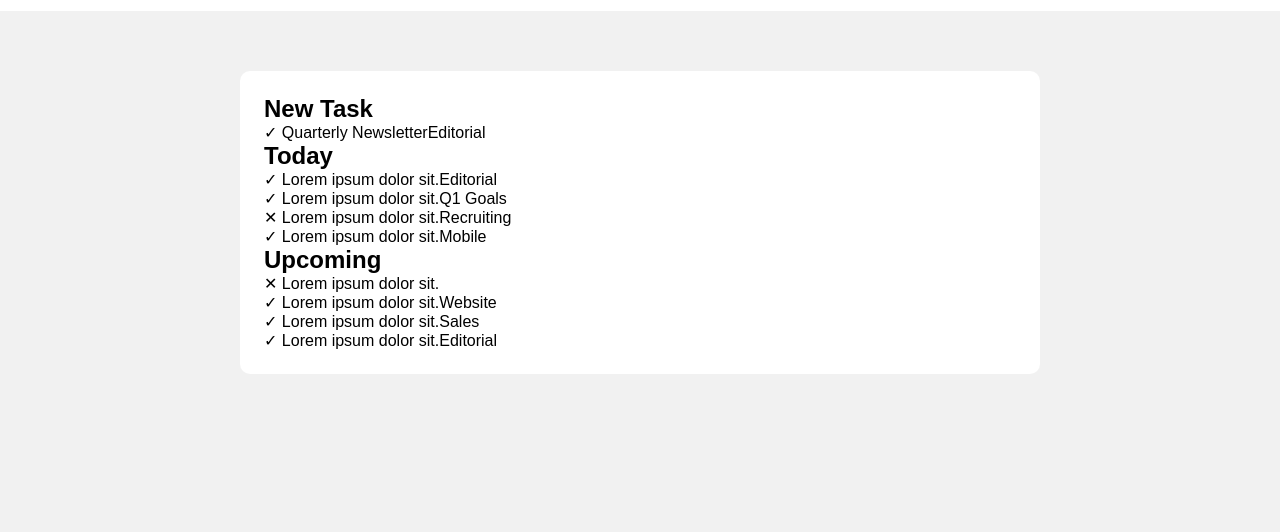
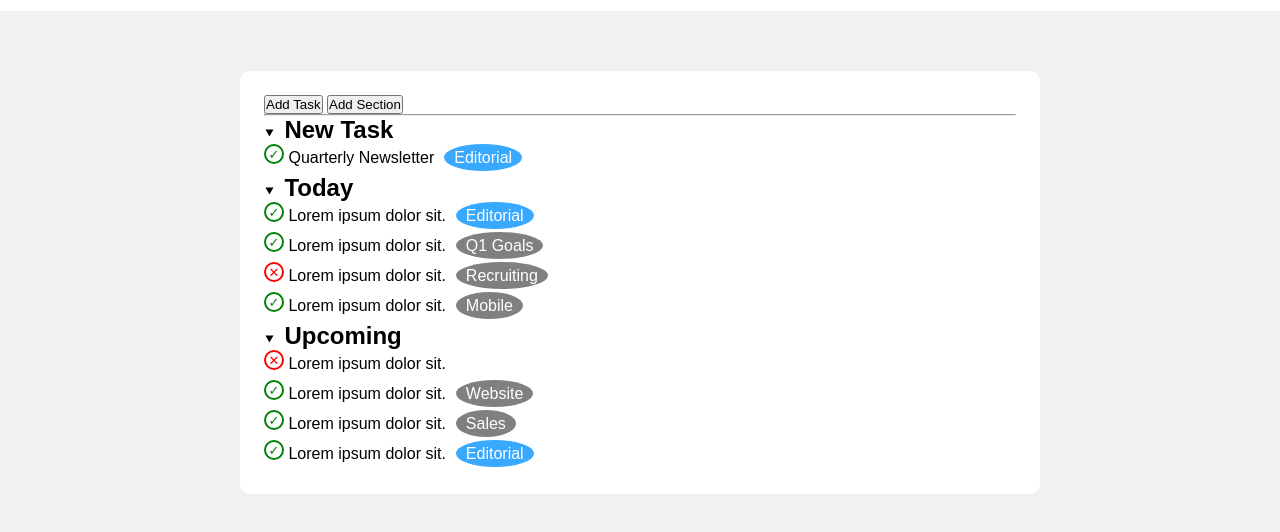
Before and after one commit to AlessandroSacchetti/html-css-toboolist, a plain HTML site: page index.html in a window 1280 px wide. Shown: the part 66-598 px from the top of the page. Drawn offline with Linux system fonts and the light colour scheme.

Commit message:
ADD: main html, css classes, styles

```diff
--- a/css/style.css
+++ b/css/style.css
@@ -40,11 +40,45 @@ body {
 }
 
 .sheet p {
-    display: inline;
+    display: inline-block;
 }
 
-.checkmark {}
 
-.checkmark .true {}
+.checkmark {
+    display: inline-block;
+    border-style: solid;
+    border-radius: 50%;
+    border-width: 2px;
+    width: 20px;
+    height: 20px;
+    line-height: 18px;
+    font-size: small;
+    vertical-align: middle;
+    margin-bottom: 10px;
+    text-align: center;
+}
 
-.checkmark .false {}
+.checkmark.false {
+    color: red;
+}
+
+.checkmark.true {
+    color: green;
+}
+
+.arrow {
+    font-size: small;
+    margin-right: 10px;
+}
+
+.type {
+    border-radius: 50%;
+    padding: 5px 10px;
+    margin: 10px;
+    color: white;
+    background-color: grey;
+}
+
+.editorial {
+    background-color: #38a9ff;
+}
--- a/index.html
+++ b/index.html
@@ -11,42 +11,46 @@
 <body>
     <header><img src="./img/Toboolist-logo.jpg" alt="Toboolist-logo"></header>
     <main class="content">
+
         <div class="container card">
-            <h2>New Task</h2>
+            <div class="buttons"><button class="task-add">Add Task</button> <button class="section-add">Add
+                    Section</button></div>
+            <hr>
+            <h2 class="item-title"><span class="arrow">&#11206;</span>New Task</h2>
             <ul class="task-new">
                 <li class="sheet">
                     <span class="checkmark true">&#10003</span>
-                    <p>Quarterly Newsletter</p><span class="editorial">Editorial</span>
+                    <p>Quarterly Newsletter</p><span class="type editorial">Editorial</span>
                 </li>
             </ul>
-            <h2>Today</h2>
+            <h2 class="item-title"><span class="arrow">&#11206;</span>Today</h2>
             <ul>
                 <li class="sheet"><span class="checkmark true">&#10003</span>
-                    <p>Lorem ipsum dolor sit.</p><span class="editorial">Editorial</span>
+                    <p>Lorem ipsum dolor sit.</p><span class="type editorial">Editorial</span>
                 </li>
                 <li class="sheet"><span class="checkmark true">&#10003</span>
-                    <p>Lorem ipsum dolor sit.</p><span class="q1-Goals">Q1 Goals</span>
+                    <p>Lorem ipsum dolor sit.</p><span class="type q1-Goals">Q1 Goals</span>
                 </li>
                 <li class="sheet"><span class="checkmark false">&#10005</span>
-                    <p>Lorem ipsum dolor sit.</p><span class="recruiting">Recruiting</span>
+                    <p>Lorem ipsum dolor sit.</p><span class="type recruiting">Recruiting</span>
                 </li>
                 <li class="sheet"><span class="checkmark true">&#10003</span>
-                    <p>Lorem ipsum dolor sit.</p><span class="mobile">Mobile</span>
+                    <p>Lorem ipsum dolor sit.</p><span class="type mobile">Mobile</span>
                 </li>
             </ul>
-            <h2>Upcoming</h2>
+            <h2 class="item-title"><span class="arrow">&#11206;</span>Upcoming</h2>
             <ul>
                 <li class="sheet"><span class="checkmark false">&#10005</span>
                     <p>Lorem ipsum dolor sit.</p>
                 </li>
                 <li class="sheet"><span class="checkmark true">&#10003</span>
-                    <p>Lorem ipsum dolor sit.</p><span class="website">Website</span>
+                    <p>Lorem ipsum dolor sit.</p><span class="type website">Website</span>
                 </li>
                 <li class="sheet"><span class="checkmark true">&#10003</span>
-                    <p>Lorem ipsum dolor sit.</p><span class="sales">Sales</span>
+                    <p>Lorem ipsum dolor sit.</p><span class="type sales">Sales</span>
                 </li>
                 <li class="sheet"><span class="checkmark true">&#10003</span>
-                    <p>Lorem ipsum dolor sit.</p><span class="editorial">Editorial</span>
+                    <p>Lorem ipsum dolor sit.</p><span class="type editorial">Editorial</span>
                 </li>
             </ul>
         </div>
```
